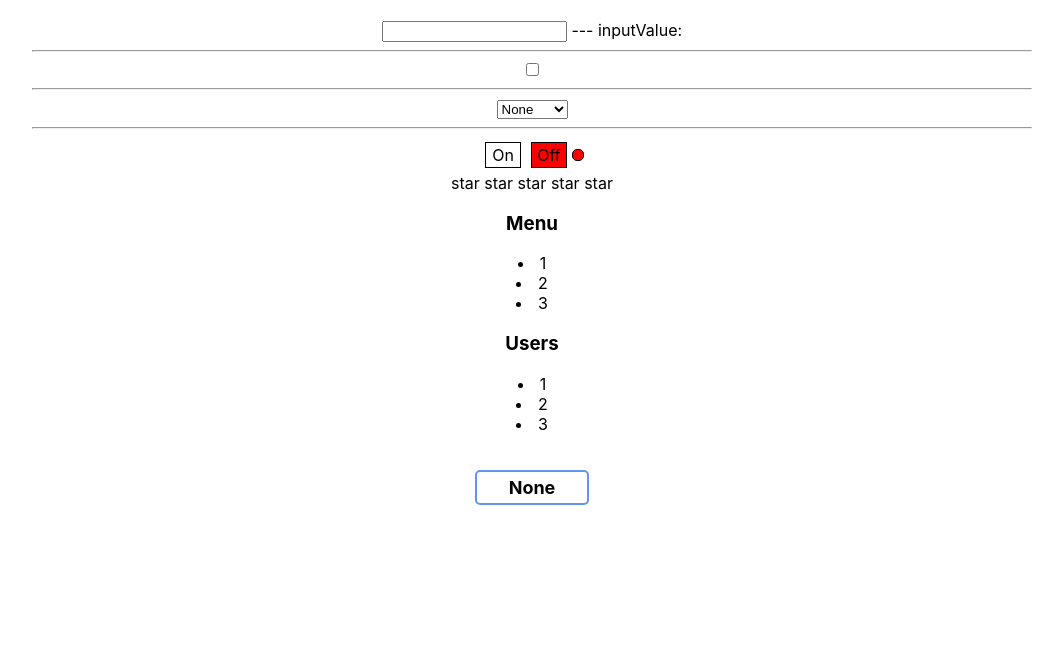
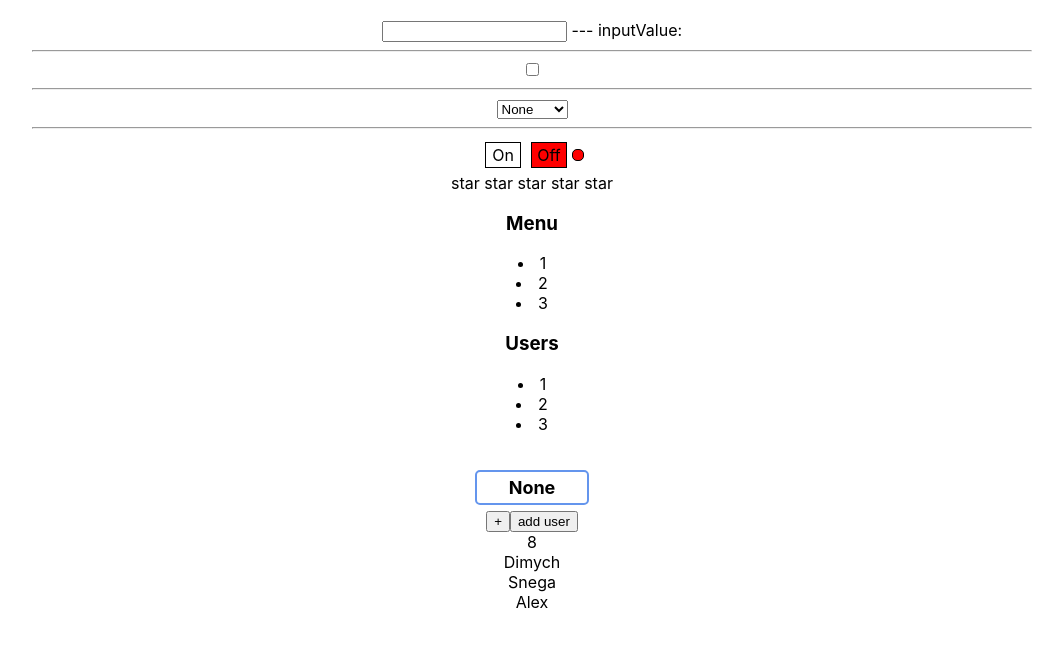
Before and after one commit to SnezhanaKorsak/Learn-react-ts, a React (Create React App) app: page / in a window 1280 px wide. Shown: the top 646 px of the page, without its empty margins (108-1171 px from the left). Built offline with nearby package versions, Linux system fonts and the light colour scheme.

Commit message:
React.memo

```diff
--- a/src/App.tsx
+++ b/src/App.tsx
@@ -1,14 +1,15 @@
 import React, {useState} from 'react';
 import './App.css';
-import {Rating} from "./components/Rating";
+import {RatingContainer} from "./components/Rating";
 import {UncontrolledAccordion} from "./components/Accordion/UncontrolledAccordion";
 import {UncontrolledOnOff} from "./components/UncontrolledOnOff";
 import {UncontrolledRating, ValueType} from "./components/UncontrolledRating";
 import {Accordion} from "./components/Accordion/Accordion";
-import {OnOff} from "./components/OnOff";
+import {OnOffContainer} from "./components/OnOff";
 import {UncontrolledInput} from "./components/UncontrolledInput";
 import {ControlledCheckbox, ControlledInput, ControlledSelect} from "./components/ControlledInput";
 import {Select} from "./components/Select";
+import {Example1} from "./components/ReactMemo";
 
 export type ItemsType = {
     id: number
@@ -51,16 +52,18 @@ function App() {
             <ControlledSelect/>
 
           {/*  <UncontrolledOnOff/>*/}
-            <OnOff on={on} setOn={setOn}/>
+          <OnOffContainer on={on} setOn={setOn}/>
 
             {/*<UncontrolledRating/>*/}
-            <Rating value={ratingValue} onClick={setRatingValue}/>
+            <RatingContainer value={ratingValue} onClick={setRatingValue}/>
 
             <UncontrolledAccordion title={"Menu"}/>
             <UncontrolledAccordion title={"Users"}/>
 
             {/*<Accordion title={"Users"} collapsed={collapsed} onChange={onChangeHandler} items={items}/>*/}
             <Select value={value} items={items}  onChange={setValue}/>
+
+            <Example1 />
 
 
 
--- a/src/components/Accordion/UncontrolledAccordion.tsx
+++ b/src/components/Accordion/UncontrolledAccordion.tsx
@@ -16,8 +16,8 @@ export function UncontrolledAccordion(props: AccordionPropsType) {
     return (
         <div>
 
-            <AccordionTitle1 title={props.title} onClick={collapsedHandler}/>
-            {!state.collapsed && <AccordionBody1/>}
+            <AccordionTitleContainer title={props.title} onClick={collapsedHandler}/>
+            {!state.collapsed && <AccordionBodyContainer/>}
         </div>
     )
 }
@@ -37,6 +37,8 @@ function AccordionTitle1(props: AccordionTitleType) {
     )
 }
 
+const AccordionTitleContainer = React.memo(AccordionTitle1)
+
 export function AccordionBody1() {
     return (
         <div>
@@ -49,3 +51,4 @@ export function AccordionBody1() {
 
     )
 }
+const AccordionBodyContainer = React.memo(AccordionBody1)
--- a/src/components/OnOff.tsx
+++ b/src/components/OnOff.tsx
@@ -5,7 +5,8 @@ type OnOffPropsType = {
     setOn: (on: boolean) => void
 }
 
-export function OnOff(props: OnOffPropsType) {
+
+export const OnOff: React.FC<OnOffPropsType> =  ({on, setOn}) => {
 
     const onStyle = {
         display: 'inline-block',
@@ -15,7 +16,7 @@ export function OnOff(props: OnOffPropsType) {
         padding: '2px',
         margin: '5px',
         lineHeight: '20px',
-        backgroundColor: props.on ? 'green' : 'white'
+        backgroundColor: on ? 'green' : 'white'
     }
     const offStyle = {
         display: 'inline-block',
@@ -25,7 +26,7 @@ export function OnOff(props: OnOffPropsType) {
         padding: '2px',
         margin: '5px',
         lineHeight: '20px',
-        backgroundColor: !props.on ? 'red' : 'white'
+        backgroundColor: !on ? 'red' : 'white'
     }
     const indicatorStyle = {
         display: 'inline-block',
@@ -33,11 +34,11 @@ export function OnOff(props: OnOffPropsType) {
         height: '10px',
         border: '1px solid black',
         borderRadius: '5px',
-        backgroundColor: props.on ? 'green' : 'red'
+        backgroundColor: on ? 'green' : 'red'
     }
 
     const changeSetOn = () => {
-        props.setOn(!props.on)
+        setOn(!on)
     }
 
     return (
@@ -48,3 +49,5 @@ export function OnOff(props: OnOffPropsType) {
         </div>
     )
 }
+
+export const OnOffContainer = React.memo(OnOff)
--- a/src/components/Rating.tsx
+++ b/src/components/Rating.tsx
@@ -15,3 +15,5 @@ export function Rating(props: RatingPropsType ) {
         <Star selected={props.value > 4} onClick={props.onClick} value={5}/>
     </div>
 }
+
+export const RatingContainer = React.memo(Rating)
--- /dev/null
+++ b/src/components/ReactMemo.tsx
@@ -0,0 +1,44 @@
+import React, {useState} from "react";
+
+
+type CounterType = {
+    count: number
+}
+
+type UsersListType = {
+    users: Array<string>
+}
+
+export const Counter: React.FC<CounterType> = ({ count}) => {
+    return <div>{count}</div>
+}
+
+export const UsersList: React.FC<UsersListType>  = ({users}) => {
+    return <div>
+        {users.map((u, i) => <div key={i}>{u}</div>)}
+    </div>
+}
+
+export const Users = React.memo(UsersList)
+
+export const Example1 = () => {
+    let [counter, setCounter] = useState(8)
+    let [users, setUsers] = useState(['Dimych', 'Snega', 'Alex'])
+
+    const counterHandler = () => {
+        setCounter(counter + 1)
+    }
+
+    const addUserHandler = () => {
+        setUsers([...users, 'NewUser ' + new Date().getTime()])
+    }
+
+    return <div>
+        <button onClick={counterHandler}>+</button>
+        <button onClick={addUserHandler}>add user</button>
+
+        <Counter count={counter}/>
+        <Users users={users}/>
+    </div>
+
+}
```
